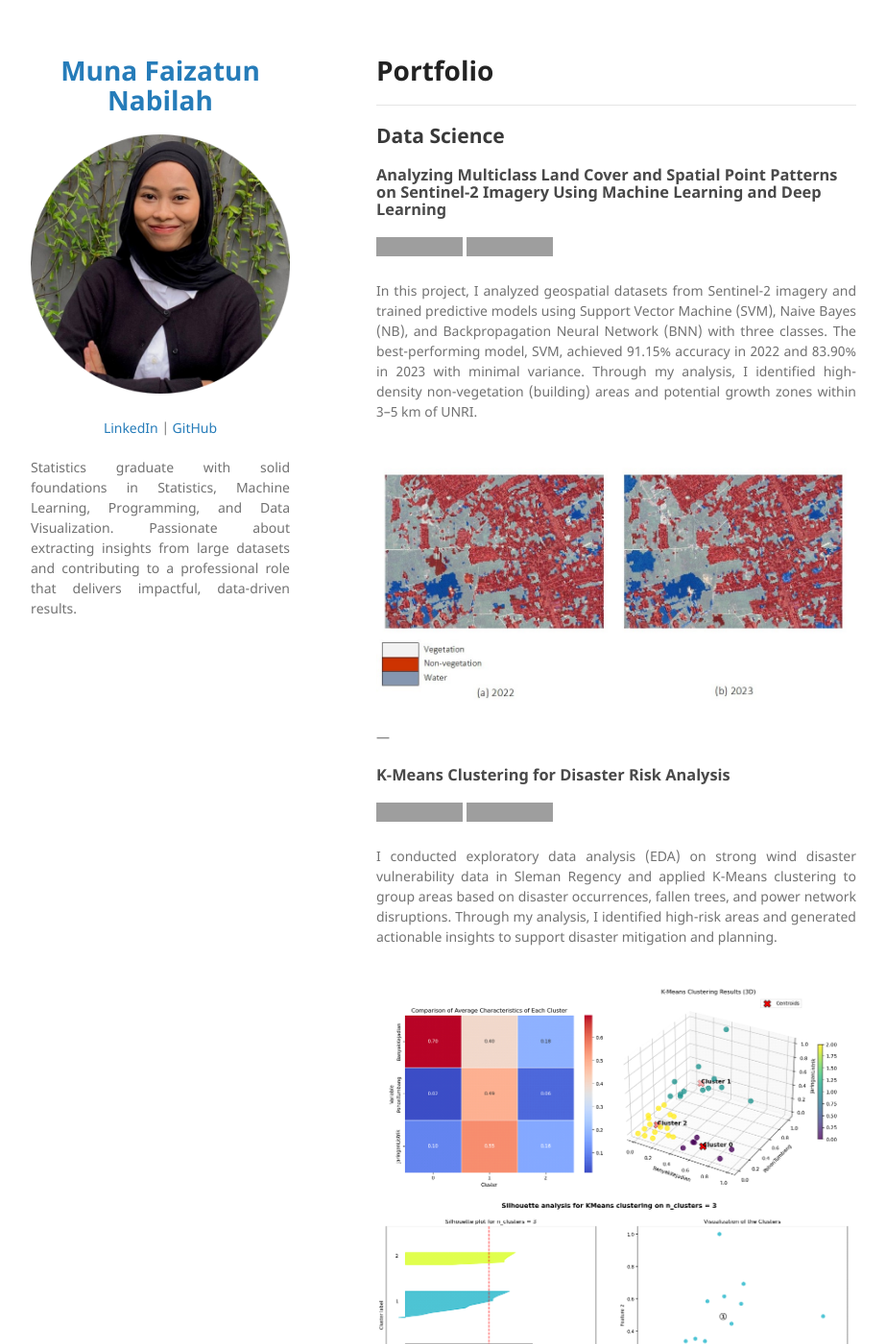
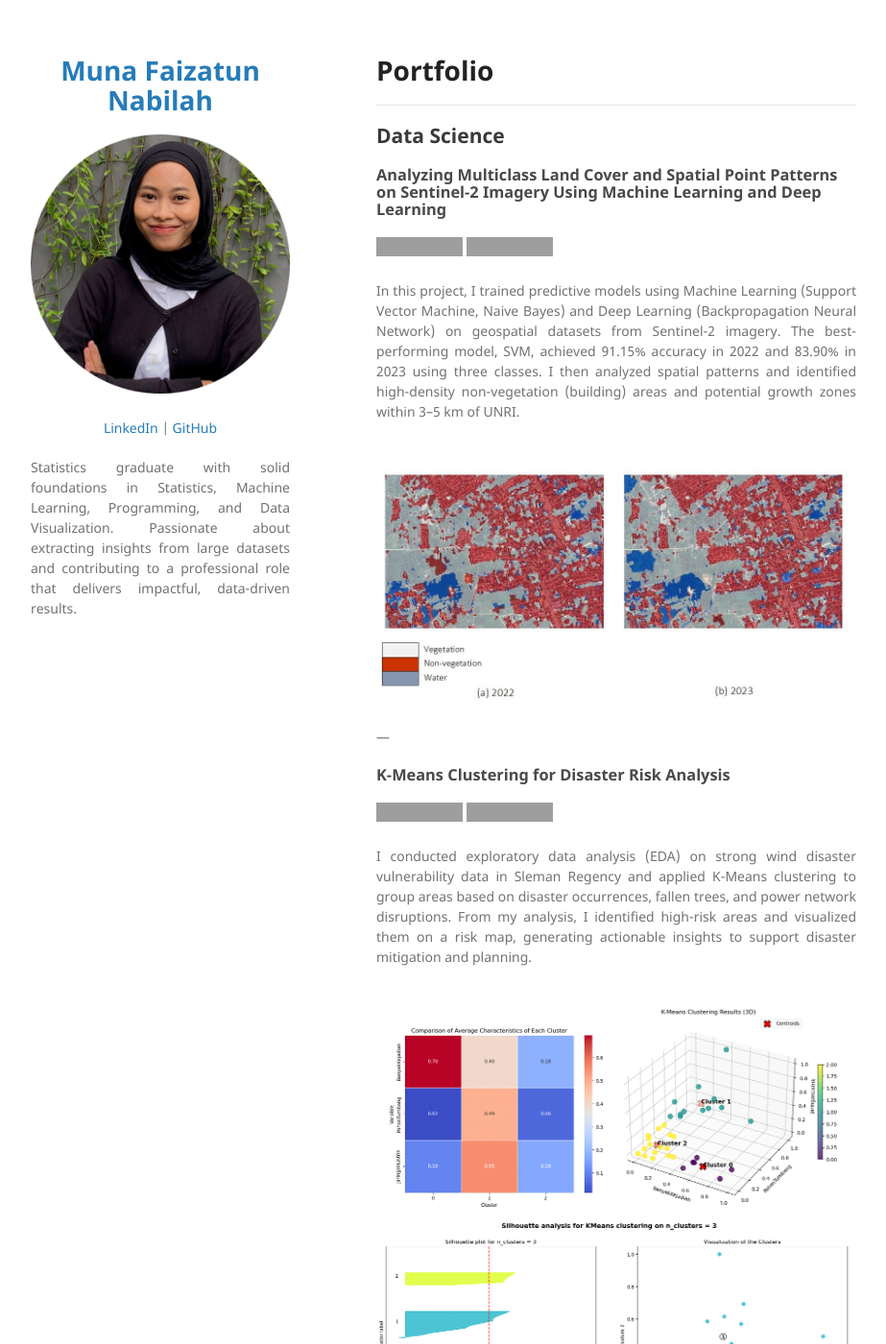
Before and after one commit to munafaizatun/munafaizatun.github.io, a Jekyll site: the page built from index.md, in a window 1280 px wide and 1400 px high. Shown: the whole window at 96% size, without its empty margins (178-1101 px from the left). Built offline with Jekyll 4.4.1, drawn with Linux system fonts in a browser that asks for light colours; our own code applies the rules of GitHub Pages for plain Markdown files; grey boxes are pictures that could not be loaded.

Commit message:
Input index.md

```diff
--- a/index.md
+++ b/index.md
@@ -7,7 +7,7 @@
 [![View on GitHub](https://img.shields.io/badge/GitHub-View_on_GitHub-blue?logo=GitHub)](https://github.com/munafaizatun/Land-Use-Classification)
 [![Open Research Journal](https://img.shields.io/badge/PDF-Open_Research_Journal-blue?logo=adobe-acrobat-reader&logoColor=white)](https://journal.ummat.ac.id/index.php/jtam/article/view/29683)
 
-<div style="text-align: justify">In this project, I analyzed geospatial datasets from Sentinel-2 imagery and trained predictive models using Support Vector Machine (SVM), Naive Bayes (NB), and Backpropagation Neural Network (BNN) with three classes. The best-performing model, SVM, achieved 91.15% accuracy in 2022 and 83.90% in 2023 with minimal variance. Through my analysis, I identified high-density non-vegetation (building) areas and potential growth zones within 3–5 km of UNRI.</div>
+<div style="text-align: justify">In this project, I trained predictive models using Machine Learning (Support Vector Machine, Naive Bayes) and Deep Learning (Backpropagation Neural Network) on geospatial datasets from Sentinel-2 imagery. The best-performing model, SVM, achieved 91.15% accuracy in 2022 and 83.90% in 2023 using three classes. I then analyzed spatial patterns and identified high-density non-vegetation (building) areas and potential growth zones within 3–5 km of UNRI.</div>
 <br>
 <center><img src="images/classification.jpg"/></center>
 <br>
@@ -17,7 +17,7 @@
 [![Open Notebook](https://img.shields.io/badge/Jupyter-Open_Notebook-blue?logo=Jupyter)](projects/KMeans-Clustering.html)
 [![View on GitHub](https://img.shields.io/badge/GitHub-View_on_GitHub-blue?logo=GitHub)](https://github.com/munafaizatun/KMeans-Clustering-Disaster-Risk-Analysis/blob/main/KMeans-Clustering.ipynb)
 
-<div style="text-align: justify">I conducted exploratory data analysis (EDA) on strong wind disaster vulnerability data in Sleman Regency and applied K-Means clustering to group areas based on disaster occurrences, fallen trees, and power network disruptions. Through my analysis, I identified high-risk areas and generated actionable insights to support disaster mitigation and planning.</div>
+<div style="text-align: justify">I conducted exploratory data analysis (EDA) on strong wind disaster vulnerability data in Sleman Regency and applied K-Means clustering to group areas based on disaster occurrences, fallen trees, and power network disruptions. From my analysis, I identified high-risk areas and visualized them on a risk map, generating actionable insights to support disaster mitigation and planning.</div>
 <br>
 <center><img src="images/kmeans.png"/></center>
 <br>
```
